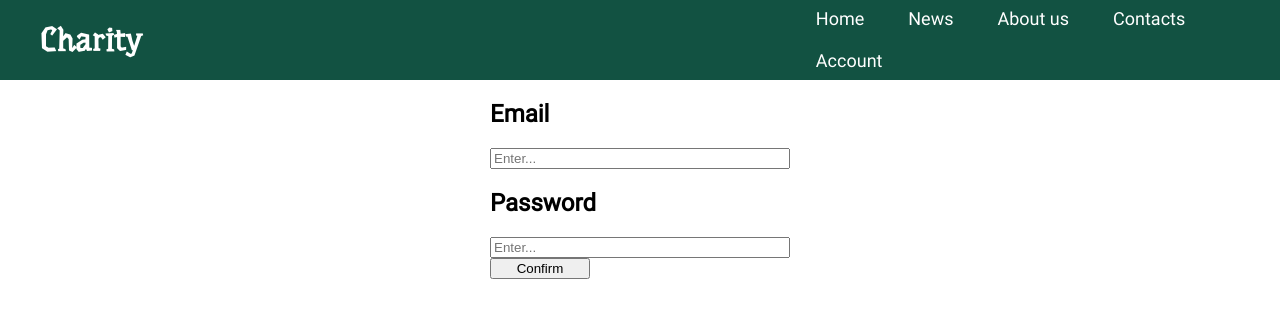
After one commit to MeiirimZh/charity-website, a PHP site: page /sign.php in a window 1280 px wide. The commit adds this page. Shown: the top 318 px of the page. Run offline with PHP 8.4, Linux system fonts and the light colour scheme.

Commit message:
started working on sign in

```diff
--- /dev/null
+++ b/blocks/header.html
@@ -0,0 +1,12 @@
+<header>
+    <h1>Charity</h1>
+    <nav>
+        <ul>
+            <li><a href="../index.php">Home</a></li>
+            <li><a href="#">News</a></li>
+            <li><a href="#">About us</a></li>
+            <li><a href="#">Contacts</a></li>
+            <li><a href="../sign.php">Account</a></li>
+        </ul>
+    </nav>
+</header>
--- /dev/null
+++ b/css/form.css
@@ -0,0 +1,11 @@
+form {
+    display: flex;
+    flex-direction: column;
+    margin: 0 auto;
+
+    width: 300px;
+}
+
+input[type="submit"] {
+    width: 100px;
+}
--- /dev/null
+++ b/css/header.css
@@ -0,0 +1,50 @@
+@font-face {
+    font-family: 'Underdog';
+    src: url("../fonts/Underdog-Regular.ttf");
+}
+
+@font-face {
+    font-family: 'Roboto';
+    src: url("../fonts/Roboto-Regular.ttf");
+}
+
+header {
+    width: 100%;
+    height: 80px;
+    background: #125242;
+    display: flex;
+    align-items: center;
+    padding-left: 40px;
+}
+
+header h1 {
+    color: #fff;
+    font-family: 'Underdog';
+    margin-right: 624px;
+}
+
+header nav ul li {
+    display: inline-block;
+    font-size: 18px;
+    padding: 10px;
+
+    transition: .2s;
+}
+
+header nav ul li:not(:last-child) {
+    margin-right: 20px;
+}
+
+header nav ul li:hover {
+    background-color: #1a745d;
+    border-radius: 5px;
+
+    transition: .2s;
+}
+
+header nav ul li a {
+    text-decoration: none;
+    color: white;
+
+    font-family: 'Roboto';
+}
--- a/css/style.css
+++ b/css/style.css
@@ -0,0 +1,16 @@
+* {
+    box-sizing: border-box;
+}
+
+body {
+    margin: 0;
+}
+
+h1 {
+    margin: 0;
+}
+
+main {
+    width: 100%;
+    font-family: 'Roboto';
+}
--- a/index.html
+++ b/index.php
@@ -5,8 +5,14 @@
     <meta name="viewport" content="width=device-width, initial-scale=1.0">
     <title>Charity</title>
     <link rel="stylesheet" href="css/style.css">
+    <link rel="stylesheet" href="css/header.css">
 </head>
 <body>
+    <?php
+        require_once "blocks/header.html";
+    ?>
+    <main>
+    </main>
     <script src="js/script.js"></script>
 </body>
 </html>
--- a/js/script.js
+++ b/js/script.js
@@ -0,0 +1 @@
+console.log(window.innerHeight);
--- /dev/null
+++ b/sign.php
@@ -0,0 +1,25 @@
+<!DOCTYPE html>
+<html lang="en">
+<head>
+    <meta charset="UTF-8">
+    <meta name="viewport" content="width=device-width, initial-scale=1.0">
+    <title>Charity</title>
+    <link rel="stylesheet" href="../css/style.css">
+    <link rel="stylesheet" href="../css/header.css">
+    <link rel="stylesheet" href="../css/form.css">
+</head>
+<body>
+    <?php
+        require_once "blocks/header.html";
+    ?>
+    <main>
+        <form class="sign_in" action="" method="POST">
+            <h2>Email</h2>
+            <input type="email" name="email" placeholder="Enter...">
+            <h2>Password</h2>
+            <input type="password" name="password" placeholder="Enter...">
+            <input type="submit" value="Confirm">
+        </form>
+    </main>
+</body>
+</html>
```
Also changed, not shown: fonts/Roboto-Regular.ttf (added), fonts/Underdog-Regular.ttf (added).
